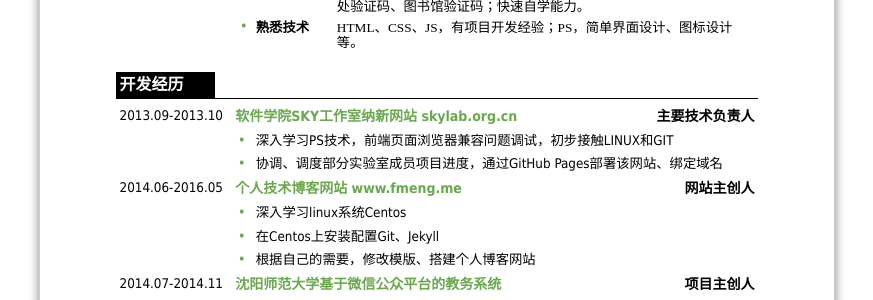
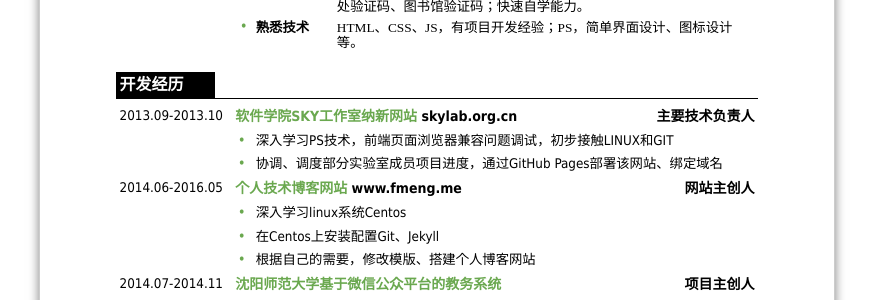
Before and after one commit to fmeng/fmeng.github.io, a Jekyll site: the page resume/fmeng.html, which Jekyll copies as it is, in a window 1280 px wide. Shown: the part 285-585 px from the top of the page, without its empty margins (203-1076 px from the left). Built offline with Jekyll 4.4.1, drawn with Linux system fonts in a browser that asks for light colours; Markdown is read by kramdown in place of the engine named in the settings; some of the changed text lies outside the part shown.

Commit message:
添加超链接

```diff
--- a/resume/fmeng.html
+++ b/resume/fmeng.html
@@ -38,6 +38,26 @@
 					.row_layout .resume .photo_table td img {
 						border: 0;
 						display: block;
+					}
+/* 设置超链接格式 */
+					.a{
+						color: #000000;
+					}
+					a:link {
+						color: #000000;
+						text-decoration: none;
+					}
+					a:visited {
+						color: #000000;
+						text-decoration: none;
+					}
+					a:hover {
+						text-decoration: underline;
+						color: #6aa84f;
+					}
+					a:active {
+						color: #000000;
+						text-decoration: none;
 					}
 				</style>
         <style type="text/css">
@@ -126,7 +146,7 @@
 			<pre style="min-height: 10.5pt; margin: 1.5mm 0.5mm 0.8mm 1.0mm;"><span class="Tahoma" style="font-size: 10.5pt; color: #000000; background-color: transparent; font-weight: bold; font-style: normal; text-decoration: none; line-height: 1.0;"></span></pre>
 		</td><td class="cell border_box" style="width: 25.5452%; background-color: transparent; text-align: left; vertical-align: top; border-top: 0.75pt none #000000; border-right: 0.75pt none #000000; border-bottom: 0.75pt none #000000; border-left: 0.75pt none #000000;">
 			<input type="hidden" name="key" value="phone"/>
-            <pre style="min-height: 10.5pt; margin: 1.5mm 0.5mm 0.8mm 1.0mm;"><span class="Tahoma" style="font-size: 10.5pt; color: #000000; background-color: transparent; font-weight: bold; font-style: normal; text-decoration: none; line-height: 1.0;">blog: www.fmeng.me</span></pre>
+			<pre style="min-height: 10.5pt; margin: 1.5mm 0.5mm 0.8mm 1.0mm;"><span class="Tahoma" style="font-size: 10.5pt; color: #000000; background-color: transparent; font-weight: bold; font-style: normal; text-decoration: none; line-height: 1.0;">blog: <a href="http://www.fmeng.me" target="_black">www.fmeng.me</a></span></pre>
 		</td><td class="cell border_box" style="width: auto; background-color: transparent; text-align: right; vertical-align: top; border-top: 0.75pt none #000000; border-right: 0.75pt none #000000; border-bottom: 0.75pt none #000000; border-left: 0.75pt none #000000;">
 			<input type="hidden" name="key" value="email"/>
 			<pre style="min-height: 10.5pt; margin: 1.5mm 1.0mm 0.8mm 1.0mm;"><span class="Tahoma" style="font-size: 10.5pt; color: #000000; background-color: transparent; font-weight: bold; font-style: normal; text-decoration: none; line-height: 1.0;"> fmeng123@qq.com</span></pre>
@@ -288,7 +308,7 @@
 			<pre style="min-height: 10pt; margin: 0.5mm 0.0mm 0.5mm 1.0mm;"><span class="Tahoma" style="font-size: 10pt; color: #000000; background-color: transparent; font-weight: normal; font-style: normal; text-decoration: none; line-height: 1.5;">2013.09-2013.10</span></pre>
 		</td><td class="cell border_box" style="width: 47.2884%; background-color: transparent; text-align: left; vertical-align: top; border-top: 0.75pt none #000000; border-right: 0.75pt none #000000; border-bottom: 0.75pt none #000000; border-left: 0.75pt none #000000;">
 			<input type="hidden" name="key" value="title"/>
-            <pre style="min-height: 10.5pt; margin: 0.5mm 0.0mm 0.5mm 1.0mm;"><span class="Tahoma" style="font-size: 10.5pt; color: #6aa84f; background-color: transparent; font-weight: bold; font-style: normal; text-decoration: none; line-height: 1.5;">软件学院SKY工作室纳新网站 skylab.org.cn</span></pre>
+			<pre style="min-height: 10.5pt; margin: 0.5mm 0.0mm 0.5mm 1.0mm;"><span class="Tahoma" style="font-size: 10.5pt; color: #6aa84f; background-color: transparent; font-weight: bold; font-style: normal; text-decoration: none; line-height: 1.5;">软件学院SKY工作室纳新网站 <a href="http://skylab.org.cn" target="_black">skylab.org.cn</a></span></pre>
 		</td><td class="cell border_box" style="width: auto; background-color: transparent; text-align: right; vertical-align: top; border-top: 0.75pt none #000000; border-right: 0.75pt none #000000; border-bottom: 0.75pt none #000000; border-left: 0.75pt none #000000;">
 			<input type="hidden" name="key" value="subtitle"/>
 			<pre style="min-height: 10.5pt; margin: 0.5mm 1.0mm 0.5mm 1.0mm;"><span class="Tahoma" style="font-size: 10.5pt; color: #000000; background-color: transparent; font-weight: bold; font-style: normal; text-decoration: none; line-height: 1.5;">主要技术负责人</span></pre>
@@ -333,7 +353,7 @@
 			<pre style="min-height: 10pt; margin: 0.5mm 0.0mm 0.5mm 1.0mm;"><span class="Tahoma" style="font-size: 10pt; color: #000000; background-color: transparent; font-weight: normal; font-style: normal; text-decoration: none; line-height: 1.5;">2014.06-2016.05</span></pre>
 		</td><td class="cell border_box" style="width: 47.2884%; background-color: transparent; text-align: left; vertical-align: top; border-top: 0.75pt none #000000; border-right: 0.75pt none #000000; border-bottom: 0.75pt none #000000; border-left: 0.75pt none #000000;">
 			<input type="hidden" name="key" value="title"/>
-            <pre style="min-height: 10.5pt; margin: 0.5mm 0.0mm 0.5mm 1.0mm;"><span class="Tahoma" style="font-size: 10.5pt; color: #6aa84f; background-color: transparent; font-weight: bold; font-style: normal; text-decoration: none; line-height: 1.5;">个人技术博客网站 www.fmeng.me</span></pre>
+			<pre style="min-height: 10.5pt; margin: 0.5mm 0.0mm 0.5mm 1.0mm;"><span class="Tahoma" style="font-size: 10.5pt; color: #6aa84f; background-color: transparent; font-weight: bold; font-style: normal; text-decoration: none; line-height: 1.5;">个人技术博客网站 <a href="http://www.fmeng.me" target="_black">www.fmeng.me</a></span></pre>
 		</td><td class="cell border_box" style="width: auto; background-color: transparent; text-align: right; vertical-align: top; border-top: 0.75pt none #000000; border-right: 0.75pt none #000000; border-bottom: 0.75pt none #000000; border-left: 0.75pt none #000000;">
 			<input type="hidden" name="key" value="subtitle"/>
 			<pre style="min-height: 10.5pt; margin: 0.5mm 1.0mm 0.5mm 1.0mm;"><span class="Tahoma" style="font-size: 10.5pt; color: #000000; background-color: transparent; font-weight: bold; font-style: normal; text-decoration: none; line-height: 1.5;">网站主创人</span></pre>
```
Lines whose indentation alone changed are shown as unchanged.
